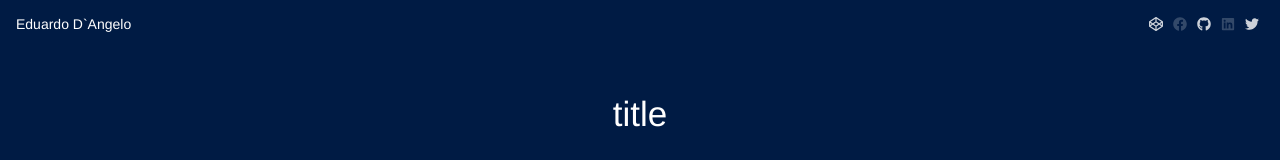
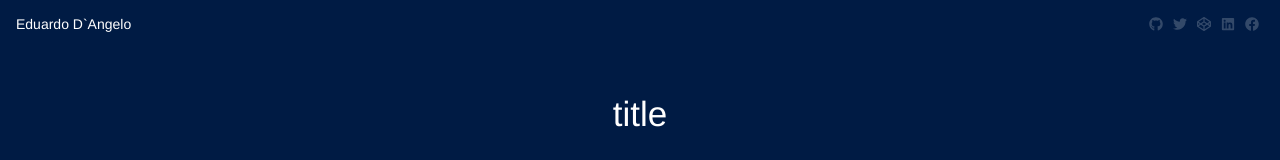
Before and after one commit to eduardo-dangelo/portfolio, a React (Create React App) app: page / in a window 1280 px wide. Shown: the top 160 px of the page. Built offline with nearby package versions, Linux system fonts and the light colour scheme.

Commit message:
HEADER: SOCIAL-MEDIA-LINKS: move state management to reducer

```diff
--- a/package.json
+++ b/package.json
@@ -11,6 +11,7 @@
     "gh-pages": "^1.2.0",
     "graphql": "^0.13.2",
     "graphql-tag": "^2.5.0",
+    "lodash": "^4.17.11",
     "react": "^16.4.2",
     "react-apollo": "^2.1.11",
     "react-bootstrap": "^0.32.3",
--- a/src/Application/scenes/Site/components/Header/components/SocialMediaLinks/index.jsx
+++ b/src/Application/scenes/Site/components/Header/components/SocialMediaLinks/index.jsx
@@ -1,137 +1,91 @@
-import React, { PureComponent } from 'react'
-import { SocialMediaLinksContainer, IconContainer, IconLink } from "./Elements";
+import React from 'react'
+import { map } from 'lodash'
+import { OusideClickContainer } from '../../Elements'
+import { SocialMediaLinksContainer, IconContainer, IconLink } from './Elements'
 import { FaFacebook, FaGithub, FaLinkedin, FaTwitter, FaCodepen } from 'react-icons/fa'
 import SocialMediaLinksController from '../../../Controllers/SocialMediaLinksController'
-import { OusideClickContainer } from "../../Elements";
 
-class SocialMediaLinks extends PureComponent {
+class SocialMediaLinks extends React.PureComponent {
   state = {
-    github: 'github',
-    codepen: 'codepen',
-    twitter: 'twitter',
-    facebook: '',
-    linkedIn: '',
-    activeKey: '',
-    inputValue: '',
-    showInput: false,
+    inputValueTemp: '',
   }
 
   handleIconClick = (key) => () => {
+    const { header, actions } = this.props
     this.setState({
-      showInput: true,
-      activeKey: key,
-      inputValue: this.state[key]
+      inputValueTemp: header.social.links[key]
     })
+    actions.showLinkInput(key)
   }
 
   handleInputBlur = (e) => {
-    const { activeKey } = this.state
-    this.setState({
-      activeKey: '',
-      showInput: false,
-      [activeKey]: e.target.value
-    })
+    const { actions, header } = this.props
+    actions.updateSocialMediaValue(header.social.activeKey, e.target.value)
   }
 
   handleInputChange = (e) => {
     this.setState({
-      inputValue: e.target.value
+      inputValueTemp: e.target.value
+    })
+  }
+
+  renderSocialMediaIcon = (name) => {
+    switch (name) {
+      case 'codepen':
+        return <FaCodepen/>
+      case 'facebook':
+        return <FaFacebook/>
+      case 'github':
+        return <FaGithub/>
+      case 'linkedIn':
+        return <FaLinkedin/>
+      case 'twitter':
+        return <FaTwitter/>
+      default:
+        return null;
+    }
+  }
+
+  renderSocialMediaLinks = () => {
+    const { header, isAuth, cssProps: { color } } = this.props
+
+    return map(header.social.links, (value, name) => {
+      return (
+        <div key={name}>
+          {!isAuth && value && (
+            <IconLink color={color} href={value} target="_blank">
+              {this.renderSocialMediaIcon(name)}
+            </IconLink>
+          )}
+          {isAuth && (
+            <IconContainer
+              hasValue={value}
+              active={header.social.activeKey === name}
+              onClick={this.handleIconClick(name)}
+            >
+              {this.renderSocialMediaIcon(name)}
+            </IconContainer>
+          )}
+        </div>
+      )
     })
   }
 
   render() {
-    const { isAuth, cssProps: { color } } = this.props
-    const {
-      github,
-      codepen,
-      twitter,
-      facebook,
-      linkedIn,
-      activeKey,
-      showInput,
-      inputValue,
-    } = this.state
+    const { isAuth, header } = this.props
+    const { inputValueTemp } = this.state
 
     return (
-      <SocialMediaLinksContainer isAuth={isAuth} hasActiveItem={activeKey}>
-        {!isAuth && codepen && (
-          <IconLink color={color} href={codepen} target="_blank">
-            <FaCodepen/>
-          </IconLink>
-        )}
-        {isAuth && (
-          <IconContainer
-            hasValue={codepen}
-            active={activeKey === 'codepen'}
-            onClick={this.handleIconClick('codepen')}
-          >
-            <FaCodepen/>
-          </IconContainer>
-        )}
-        {!isAuth && facebook && (
-          <IconLink color={color} href={facebook} target="_blank">
-            <FaFacebook/>
-          </IconLink>
-        )}
-        {isAuth && (
-          <IconContainer
-            hasValue={facebook}
-            active={activeKey === 'facebook'}
-            onClick={this.handleIconClick('facebook')}
-          >
-            <FaFacebook/>
-          </IconContainer>
-        )}
-        {!isAuth && github && (
-          <IconLink color={color} href={github} target="_blank">
-            <FaGithub/>
-          </IconLink>
-        )}
-        {isAuth && (
-          <IconContainer
-            hasValue={github}
-            active={activeKey === 'github'}
-            onClick={this.handleIconClick('github')}
-          >
-            <FaGithub/>
-          </IconContainer>
-        )}
-        {!isAuth && linkedIn && (
-          <IconLink color={color} href={linkedIn} target="_blank">
-            <FaLinkedin/>
-          </IconLink>
-        )}
-        {isAuth && (
-          <IconContainer
-            hasValue={linkedIn}
-            active={activeKey === 'linkedIn'}
-            onClick={this.handleIconClick('linkedIn')}
-          >
-            <FaLinkedin/>
-          </IconContainer>
-        )}
-        {!isAuth && twitter && (
-          <IconLink color={color} href={twitter} target="_blank">
-            <FaTwitter/>
-          </IconLink>
-        )}
-        {isAuth && (
-          <IconContainer
-            hasValue={twitter}
-            active={activeKey === 'twitter'}
-            onClick={this.handleIconClick('twitter')}
-          >
-            <FaTwitter/>
-          </IconContainer>
-        )}
-        {showInput && (
+      <SocialMediaLinksContainer isAuth={isAuth} hasActiveItem={header.social.activeKey}>
+        {this.renderSocialMediaLinks()}
+        {header.social.showInput && (
           <SocialMediaLinksController
-            inputValue={inputValue}
+            inputValue={inputValueTemp}
             onBlur={this.handleInputBlur}
             onChange={this.handleInputChange}
           />
         )}
-        {showInput && <OusideClickContainer onClick={this.handleInputBlur}/>}
+        {header.social.showInput && <OusideClickContainer onClick={this.handleInputBlur}/>}
       </SocialMediaLinksContainer>
     );
   }
--- a/src/Application/scenes/Site/components/Header/index.jsx
+++ b/src/Application/scenes/Site/components/Header/index.jsx
@@ -1,9 +1,11 @@
 import React from 'react'
 import { connect } from 'react-redux'
+import { bindActionCreators } from 'redux'
 import PageTitle from './components/PageTitle'
 import UserNameDisplay from './components/UserNameDisplay'
 import SocialMediaLinks from './components/SocialMediaLinks'
 import { Header as AppHeader, TopHeader, HeaderBody } from './Elements'
+import { actions as headerActions } from '../../../../services/redux/headerReducer'
 
 class Header extends React.PureComponent {
   state = {
@@ -65,7 +67,7 @@ class Header extends React.PureComponent {
   }
 
   render() {
-    const { account } = this.props
+    const { account, header, actions } = this.props
     const isAuth = account.isAuth
     const {
       color,
@@ -87,7 +89,12 @@ class Header extends React.PureComponent {
       >
         <TopHeader>
           <UserNameDisplay isAuth={isAuth}/>
-          <SocialMediaLinks isAuth={isAuth} cssProps={{ color }}/>
+          <SocialMediaLinks
+            header={header}
+            isAuth={isAuth}
+            actions={actions}
+            cssProps={{ color }}
+          />
         </TopHeader>
         <HeaderBody>
           <PageTitle
@@ -109,5 +116,8 @@ export default connect(
   (state) => ({
     account: state.account,
     header: state.header
+  }),
+  (dispatch) => ({
+    actions: bindActionCreators(headerActions, dispatch)
   })
 )(Header)
--- a/src/Application/services/redux/headerReducer.jsx
+++ b/src/Application/services/redux/headerReducer.jsx
@@ -1,3 +1,6 @@
+
+const SHOW_LINK_INPUT = 'header/SHOW_LINK_INPUT'
+const UPDATE_SOCIAL_MEDIA_VALUE = 'header/UPDATE_SOCIAL_MEDIA_VALUE'
 
 const initialState = {
   title: {
@@ -14,18 +17,50 @@ const initialState = {
     bgColor: '#999170',
   },
   social: {
-    github: '',
-    twitter: '',
-    codepen: '',
-    linkedIn: '',
-    facebook: '',
-    instagram: '',
+    links: {
+      github: '',
+      twitter: '',
+      codepen: '',
+      linkedIn: '',
+      facebook: '',
+    },
+    activeKey: '',
+    showInput: false,
   }
 }
 
 export function reducer(state = initialState, action) {
   switch (action.type) {
+    case SHOW_LINK_INPUT:
+      return {
+        ...state,
+        social: {
+          ...state.social,
+          showInput: true,
+          activeKey: action.payload
+        }
+      }
+    case UPDATE_SOCIAL_MEDIA_VALUE:
+      return {
+        ...state,
+        social: {
+          activeKey: '',
+          showInput: false,
+          links: {
+            ...state.social.links,
+            [action.payload.key]: action.payload.value
+          }
+        }
+      }
     default:
       return state
   }
 }
+
+const showLinkInput = (key) => ({ type: SHOW_LINK_INPUT, payload: key })
+const updateSocialMediaValue = (key, value) => ({ type: UPDATE_SOCIAL_MEDIA_VALUE, payload: { key, value, }})
+
+export const actions = {
+  showLinkInput,
+  updateSocialMediaValue,
+}
```
Also changed, not shown: 1 other file (tests, documents, lock files or other folders).
